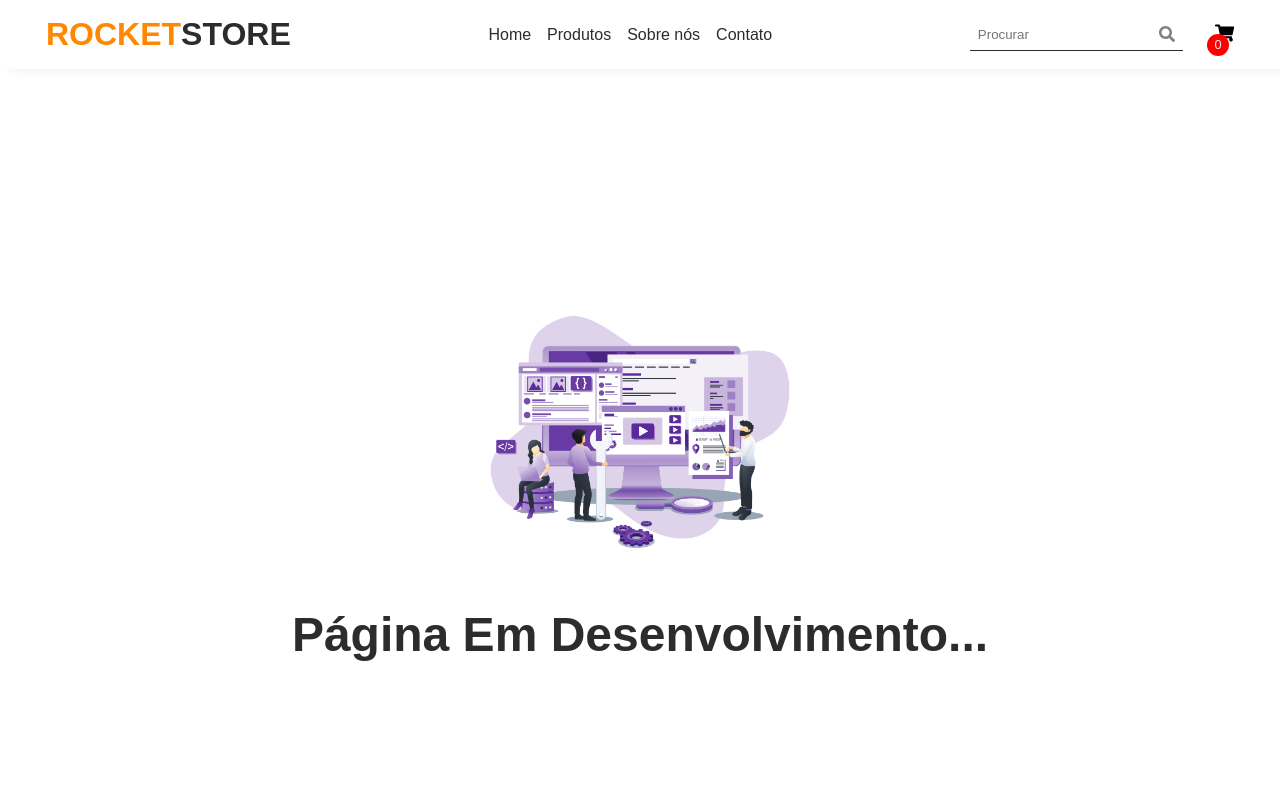
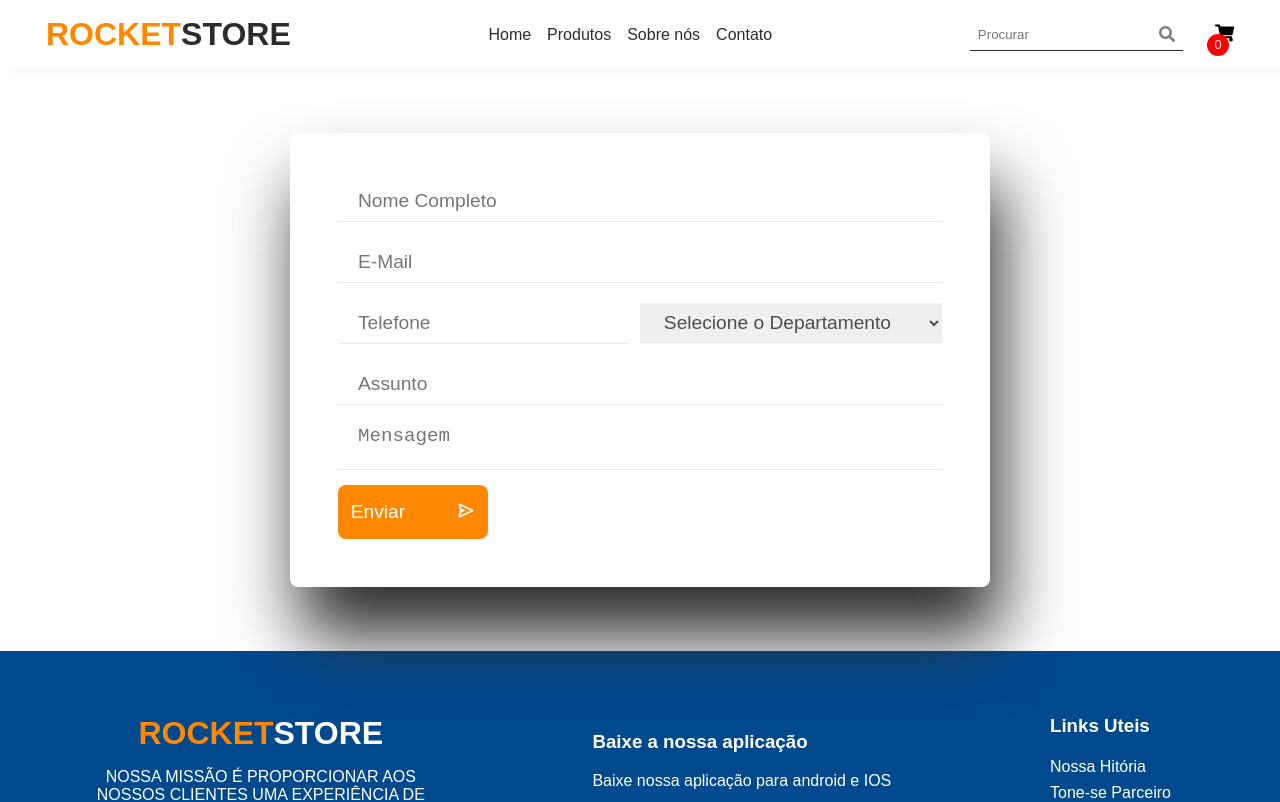
Before and after one commit to JosueCosta2023/eRockstore-ecommerce, a React (Vite) app: page /contact in a window 1280 px wide. Shown: the top 802 px of the page. Built offline with nearby package versions, Linux system fonts and the light colour scheme.

Commit message:
update: criação de fomrulario contato e definição de atuividades extras txt

```diff
--- /dev/null
+++ b/src/components/contactForm/contact.css
@@ -0,0 +1,122 @@
+.inner-container-contact{
+    width: 1200px;
+    max-width: 100%;
+    height: 100%;
+    margin-inline: auto;
+}
+
+.inner-container-contact .content-contact{
+    width: 100%;
+    padding: 4rem 0.2rem;
+}
+
+.inner-container-contact .content-contact .form{
+    width: 700px;
+    max-width: 100%;
+    box-shadow: 10px 50px 70px;
+    margin-inline: auto;
+    border-radius: 8px;
+    padding: 3rem;
+}
+
+.form .input-groups{
+    height: 90%;
+    width: 100%;
+    display: flex;
+    flex-direction: column;
+    gap: 20px;
+}
+
+.form .input-groups select,
+.form .input-groups .input-item{
+    width: 100%;
+    position: relative;
+    border-bottom: 1px solid var(--light-color);
+}
+
+.form .input-groups input[type=number]::-webkit-outer-spin-button,
+.form .input-groups input[type=number]::-webkit-inner-spin-button{
+    -webkit-appearance:none;
+    margin: 0;
+}
+
+.form .input-groups .input-items-group{
+    width: 100%;
+    display: flex;
+    gap: 10px;
+}
+.form .input-groups .input-items-group select{
+    border: none;
+    border-bottom: 1px solid var(--light-color);
+    font-size: 1.2rem;
+    color: rgba(0, 0, 0, 0.678);
+    padding-left: 20px;
+    height: 40px;
+}
+
+.form .input-groups .input-item .alert{
+    display: none;
+    position: absolute;
+    right: 0;
+    top: 0;
+    font-size: .8rem;
+    color: red;
+}
+
+.form .input-groups .input-item > .inputs{
+    width: 100%;
+    height: 40px;
+    border-radius: 8px;
+    padding-left: 20px;
+    font-size: 1.2rem;
+    outline: none;
+    border: 0px;
+}
+
+.form .input-groups .input-item textarea{
+    height: 90px;
+    resize: none;
+}
+
+
+.form .btn-group{
+    height: 10%;
+    width: 100%;
+    margin-top: 15px;
+    display: flex;
+    justify-content: flex-start;
+}
+
+.form .btn-group .send-btn{
+    width: 150px;
+    padding: 1rem 0.8rem;
+    background-color: var(--primary-color);
+    color: white;
+    display: flex;
+    justify-content: space-between;
+    border-radius: 8px;
+    font-size: 1.2rem;
+}
+
+.form .btn-group .send-btn > svg{
+    font-size: 1.2rem;
+}
+
+.form .btn-group .send-btn:hover{
+    width: 170px;
+}
+
+@media(max-width: 430px){
+    .form .input-groups .input-item > .inputs{
+        font-size: .9rem;
+    }
+    .form .input-groups .input-items-group select{
+        font-size: .9rem;
+
+    }
+}
+@media(max-width: 530px){
+    .form .input-groups .input-items-group{
+        flex-direction: column;
+    }
+}
--- a/src/components/contactForm/index.jsx
+++ b/src/components/contactForm/index.jsx
@@ -1,9 +1,55 @@
-import {PageNotFound} from '../pageMessages'
+ import { BiSend } from 'react-icons/bi'
+import './contact.css'
 
 export const ContactForm = () => {
     return(
-        <>
-            <PageNotFound/>
-        </>
+        <section className='inner-container-contact'>
+            <div className='content-contact'>
+                <form action="" className='form'>
+                    <div className='input-groups'>
+                        <div className='input-item'>
+                            <span className='alert'>Campo Obrigatorio</span>
+                            <input className='inputs' type="text" placeholder='Nome Completo' />
+                        </div>
+                        <div className='input-item'>
+                            <span className='alert'>Campo Obrigatorio</span>
+                            <input className='inputs' type="email" placeholder='E-Mail' />
+                        </div>
+
+                        <div className='input-items-group'>
+                            <div className='input-item'>
+                                <span className='alert'>Campo Obrigatorio</span>
+                                <input className='inputs' type="number" placeholder='Telefone' />
+                            </div>
+
+                            <select name='departamento'>
+                                <option value="">Selecione o Departamento</option>
+                                <option value="comprar">Compras</option>
+                                <option value="parceria">Parcerias</option>
+                                <option value="parceria">Suporte</option>
+                            </select>
+
+                        </div>
+
+                        <div className='input-item'>
+                            <span className='alert'>Campo Obrigatorio</span>
+                            <input className='inputs' type="text" placeholder='Assunto' />
+                        </div>
+
+                        <div className='input-item'>
+                            <span className='alert'>Campo Obrigatorio</span>
+                            <textarea className='inputs' type="text" placeholder='Mensagem' />
+                        </div>
+                    </div>
+
+                    <div className='btn-group'>
+                        <button className='send-btn'>
+                            <span>Enviar</span>
+                            <BiSend/>
+                        </button>
+                    </div>
+                </form>
+            </div>
+        </section>
     )
 }
--- a/src/components/exclusive/index.jsx
+++ b/src/components/exclusive/index.jsx
@@ -13,10 +13,6 @@ export const Exclusive = () => {
 
                             O smartwatch Xiaomi é um dispositivo vestível elegante e funcional, projetado para atender às necessidades dos usuários modernos. Equipado com uma tela AMOLED de alta resolução, oferece visualizações nítidas e vibrantes, mesmo sob luz solar intensa. Sua bateria de longa duração pode chegar a até duas semanas de uso com uma única carga, garantindo que você fique conectado sem interrupções.
                         </p>
-                        <Link to="/products/:id/details" className="see-more-details">
-                            <span>Ver Detalhes</span>
-                            <FaChevronRight />
-                        </Link>
                     </div>
                     <div className="right-side">
                         <img src="/images/general/exclusive.png" alt="smartwatch" />
--- a/src/components/footer/index.jsx
+++ b/src/components/footer/index.jsx
@@ -34,7 +34,6 @@ export const Footer = () => {
                         <li><Link to="/about">Nossa Hitória</Link></li>
                         <li><Link to="/roles">Tone-se Parceiro</Link></li>
                         <li><Link to="/">Politicas e privacidade</Link></li>
-                        <li><Link to="/">Trabalhe Conosco</Link></li>
                     </ul>
                 </div>
             </div>
```
Also changed, not shown: src/service/services.jsx (deleted, +0 -9 lines), 1 other file (tests, documents, lock files or other folders).
